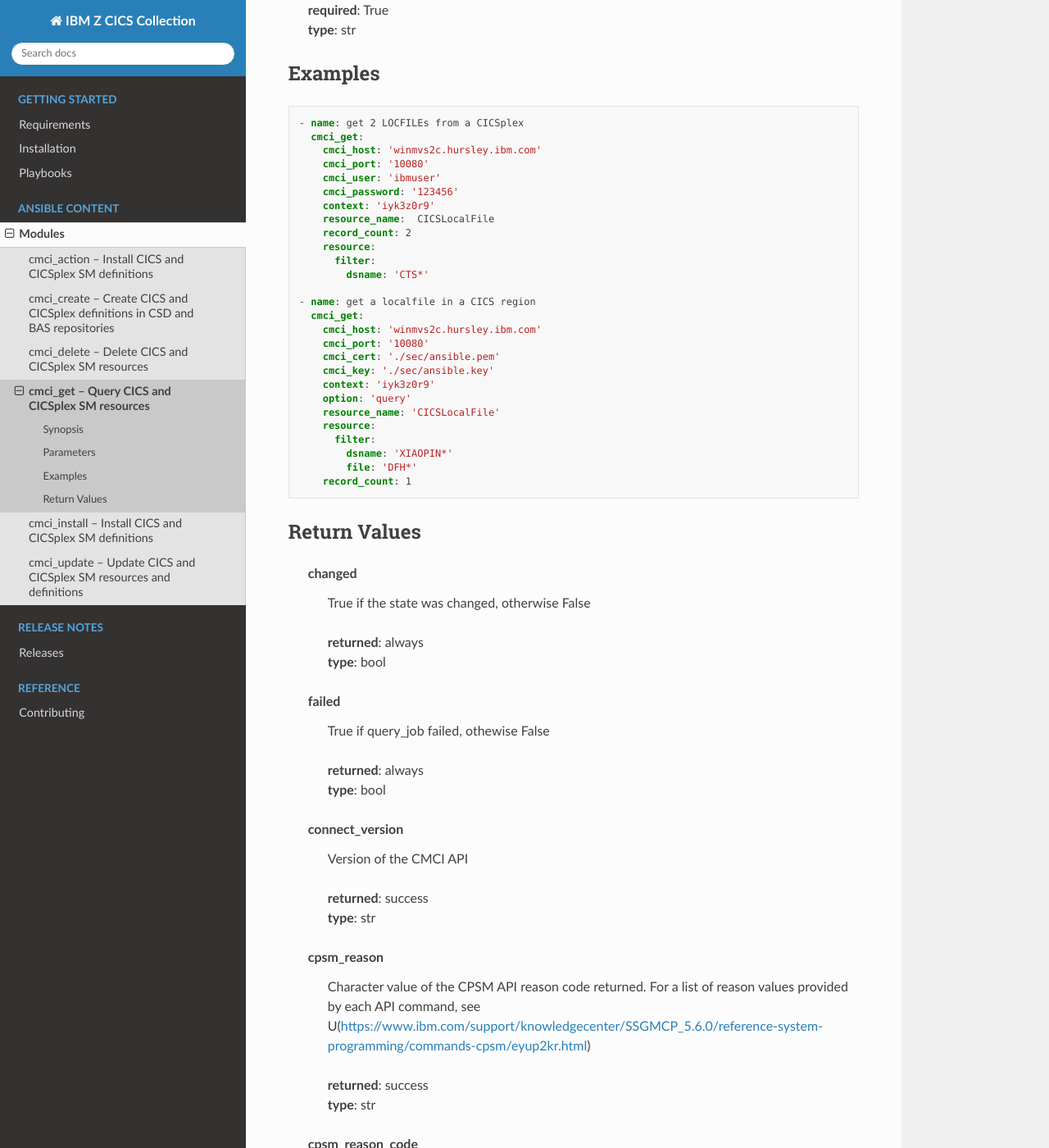
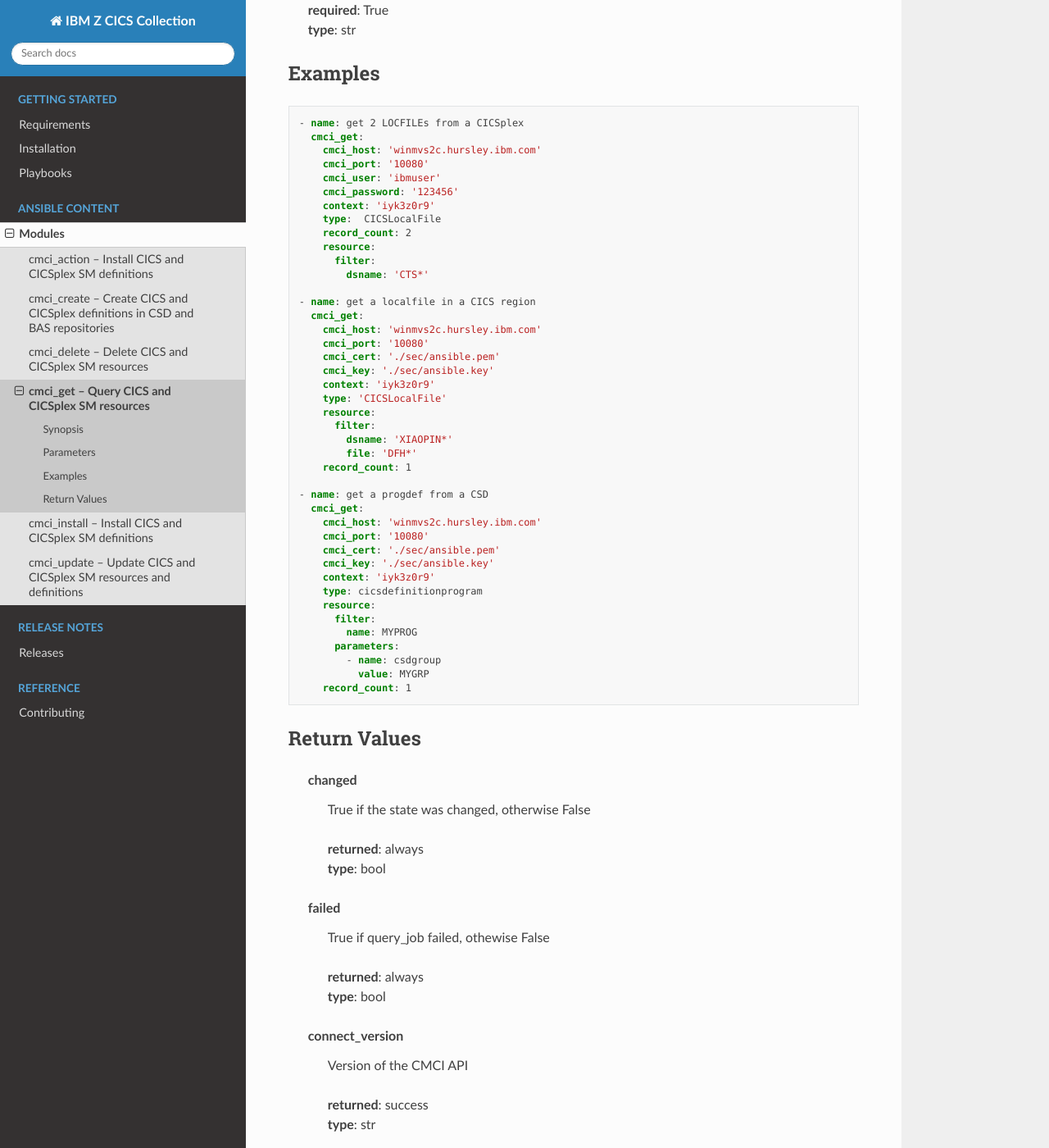
Before and after one commit to ansible-collections/ibm_zos_cics, a Sphinx documentation site: the page built from docs/source/modules/cmci_get.rst, in a window 1280 px wide and 1400 px high, scrolled down 4042 px. Shown: the whole window at 82% size. Built offline with Sphinx 7.4.7 and the Read the Docs theme 2.0.0, drawn with Linux system fonts in a browser that asks for light colours.

Commit message:
Doc updates, fixed examples
Signed-off-by: Stew Francis <stew@owww.org>

```diff
--- a/docs/source/modules/cmci_create.rst
+++ b/docs/source/modules/cmci_create.rst
@@ -208,13 +208,13 @@ Examples
          cmci_host: 'winmvs2c.hursley.ibm.com'
          cmci_port: '10080'
          context: 'iyk3z0r9'
-         resource_name: 'CICSDefinitionBundle'
+         type: 'CICSDefinitionBundle'
          attributes:
            name: PONGALT
            BUNDLEDIR: /u/ibmuser/bundle/pong/pongbundle_1.0.0
            csdgroup: JVMGRP
          parameters:
-           csd: null
+           - name: 'csd'
 
 
 
--- a/docs/source/modules/cmci_get.rst
+++ b/docs/source/modules/cmci_get.rst
@@ -239,7 +239,7 @@ Examples
        cmci_user: 'ibmuser'
        cmci_password: '123456'
        context: 'iyk3z0r9'
-       resource_name:  CICSLocalFile
+       type:  CICSLocalFile
        record_count: 2
        resource:
          filter:
@@ -252,12 +252,27 @@ Examples
        cmci_cert: './sec/ansible.pem'
        cmci_key: './sec/ansible.key'
        context: 'iyk3z0r9'
-       option: 'query'
-       resource_name: 'CICSLocalFile'
+       type: 'CICSLocalFile'
        resource:
          filter:
            dsname: 'XIAOPIN*'
            file: 'DFH*'
+       record_count: 1
+
+   - name: get a progdef from a CSD
+     cmci_get:
+       cmci_host: 'winmvs2c.hursley.ibm.com'
+       cmci_port: '10080'
+       cmci_cert: './sec/ansible.pem'
+       cmci_key: './sec/ansible.key'
+       context: 'iyk3z0r9'
+       type: cicsdefinitionprogram
+       resource:
+         filter:
+           name: MYPROG
+         parameters:
+           - name: csdgroup
+             value: MYGRP
        record_count: 1
 
 
--- a/docs/source/modules/cmci_update.rst
+++ b/docs/source/modules/cmci_update.rst
@@ -233,7 +233,7 @@ Examples
        cmci_host: 'winmvs2c.hursley.ibm.com'
        cmci_port: '10080'
        context: 'iyk3z0r9'
-       resource_name: 'CICSDefinitionBundle'
+       type: 'CICSDefinitionBundle'
        attributes:
          description: 'New description'
        parameters:
@@ -242,7 +242,8 @@ Examples
          filter:
            name: 'PONGALT'
          parameters:
-           csdgroup: 'JVMGRP'
+           - name: csdgroup
+             value: JVMGRP
 
 
 
```
Also changed, not shown: docs/source/modules/cmci_action.rst (+6 -4 lines), docs/source/modules/cmci_delete.rst (+4 -3 lines), 5 other files.
